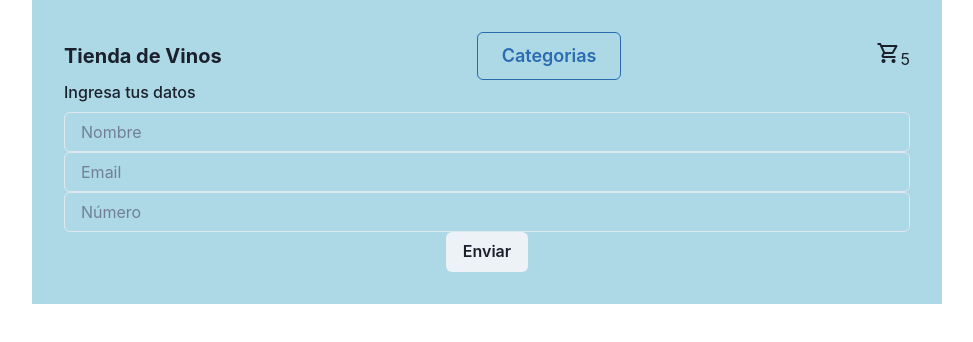
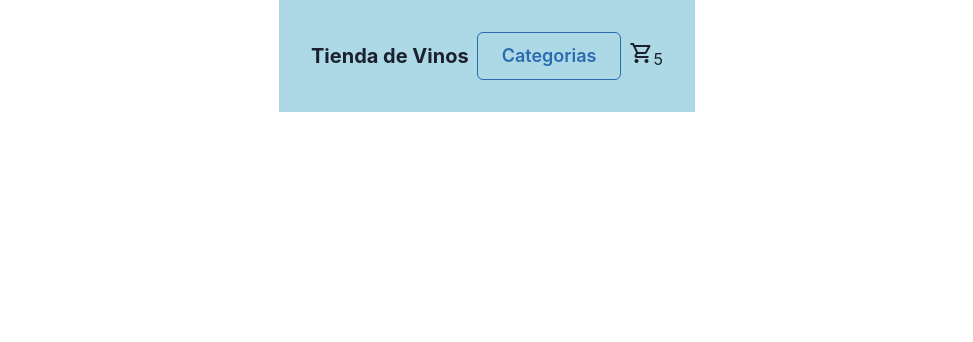
Before and after one commit to Rodymus/Tienda-de-Vinos-Alternativa, a React (Vite) app: page /formik in a window 1280 px wide. Shown: the top 342 px of the page, without its empty margins (153-1126 px from the left). Built offline with nearby package versions, Linux system fonts and the light colour scheme.

Commit message:
1 file modified

```diff
--- a/src/App.jsx
+++ b/src/App.jsx
@@ -28,7 +28,7 @@ const App = () => {
                 <Route path="/category/:categoryN" element={<ItemListContainer />} />
                 <Route path="/itemDetail/:id" element={<ProductDetailContainer />} />
                 <Route path="/Cart" element={<Cart />} />
-                <Route path="/formik" element={<FormFormik />} />
+                <Route path="/form" element={<FormFormik />} />
             </Routes>
           </CartContextProvider>
         </BrowserRouter>
```
